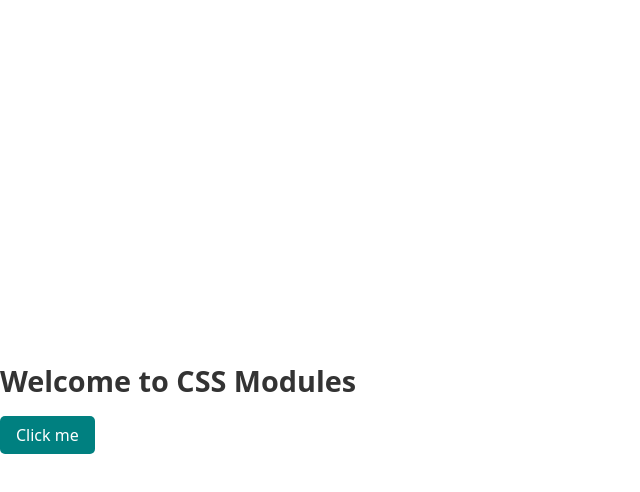
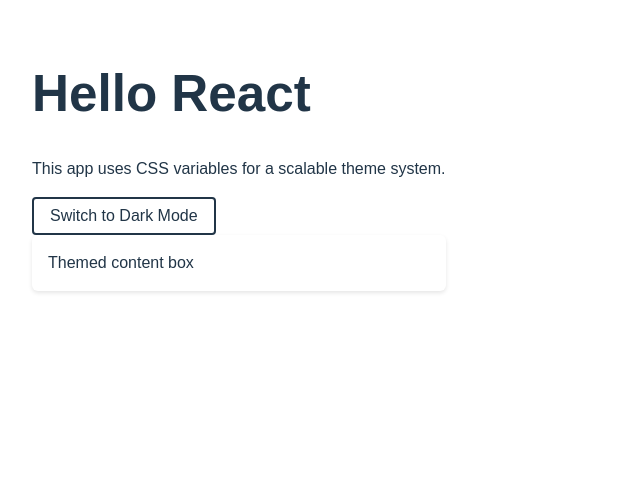
Before and after one commit to 73N37/react-routing, a React (Vite) app: page / in a window 1280 px wide. Shown: the top 492 px of the page, without its empty margins (0-640 px from the left). Built offline with nearby package versions, Linux system fonts and the light colour scheme.

Commit message:
Add theme toggle functionality and refactor App component layout

```diff
--- a/src/App.jsx
+++ b/src/App.jsx
@@ -1,10 +1,26 @@
+import { useState, useEffect } from 'react';
 import styles from './App.module.css';
+import ThemeToggle from './ThemeToggle';
 
-export default function App() {
+function App() {
+  const [theme, setTheme] = useState('light');
+
+  const toggleTheme = () => {
+    setTheme((prev) => (prev === 'light' ? 'dark' : 'light'));
+  };
+
+  useEffect(() => {
+    document.body.className = theme;
+  }, [theme]);
+
   return (
-    <div className={styles.container}>
-      <h1 className={styles.title}>Welcome to CSS Modules</h1>
-      <button className={styles.button}>Click me</button>
+    <div className={styles.app}>
+      <h1>Hello React</h1>
+      <p>This app uses CSS variables for a scalable theme system.</p>
+      <ThemeToggle theme={theme} toggleTheme={toggleTheme} />
+      <div className={styles.card}>Themed content box</div>
     </div>
   );
 }
+
+export default App;
--- a/src/App.module.css
+++ b/src/App.module.css
@@ -1,21 +1,38 @@
 * App.module.css */
 .container {
-  padding: 2rem;
-  background-color: #f0f0f0;
-  text-align: center;
-  border-radius: 8px;
+            padding : 2rem;
+   background-color : #f0f0f0;
+         text-align : center;
+      border-radius : 8px;
 }
 
 .title {
-  color: #333;
-  font-size: 1.8rem;
+              color : #333;
+          font-size : 1.8rem;
 }
 
-.button {
-  padding: 0.5rem 1rem;
-  border: none;
-  background-color: teal;
-  color: white;
-  border-radius: 5px;
-  cursor: pointer;
+.button
+{
+            padding : 0.5rem 1rem;
+             border : none;
+   background-color : teal;
+              color : white;
+      border-radius : 5px;
+             cursor : pointer;
 }
+
+.app
+{
+        font-family : sans-serif;
+            padding : 2rem;
+         min-height : 100vh;
+         transition : background-color 0.3s, color 0.3s;
+}
+
+.card
+{
+         background : var(--card-bg);
+            padding : 1rem;
+      border-radius : 6px;
+         box-shadow : 0 2px 4px rgba(0, 0, 0, 0.1);
+}
--- /dev/null
+++ b/src/ThemeToggle.jsx
@@ -0,0 +1,9 @@
+import styles from './ThemeToggle.module.css';
+
+export default function ThemeToggle({ theme, toggleTheme }) {
+  return (
+    <button className={styles.button} onClick={toggleTheme}>
+      Switch to {theme === 'light' ? 'Dark' : 'Light'} Mode
+    </button>
+  );
+}
--- /dev/null
+++ b/src/ThemeToggle.module.css
@@ -0,0 +1,10 @@
+.button
+{
+      padding   : 0.5rem 1rem;
+         border : 2px solid currentColor;
+     background : transparent;
+          color : inherit;
+  border-radius : 4px;
+         cursor : pointer;
+      font-size : 1rem;
+}
```
